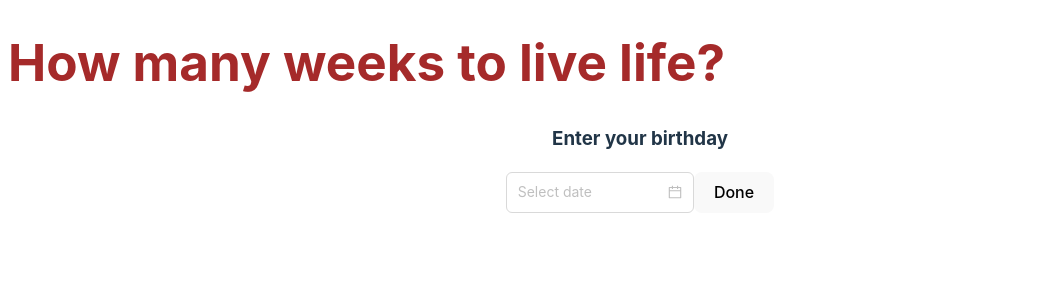
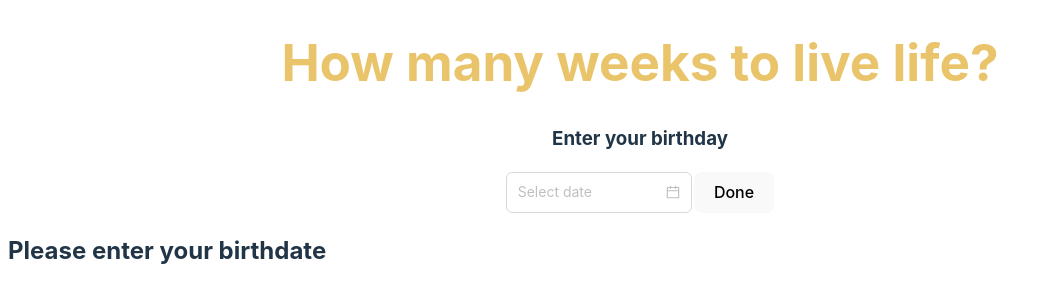
Before and after one commit to riverachacon/life-in-weeks, a React (Vite) app: page / in a window 1280 px wide. Shown: the top 302 px of the page, without its empty margins (0-1051 px from the left). Built offline with nearby package versions, Linux system fonts and the light colour scheme.

Commit message:
importing new component to App

```diff
--- a/src/components/App.css
+++ b/src/components/App.css
@@ -1,5 +1,8 @@
+.main-container {
+}
 h1 {
-  color: brown;
+  color: #e9c46a;
+  text-align: center;
 }
 .enterB {
   text-align: center;
@@ -15,5 +18,5 @@ form {
   padding-right: 5%;
 }
 .submitButton {
-  /* margin-left: 5%; */
+  margin-left: 0.6%;
 }
--- a/src/components/App.jsx
+++ b/src/components/App.jsx
@@ -1,10 +1,13 @@
 import { useState, useEffect } from "react";
 import "./App.css";
 import SelectDate from "./SelectDate";
+import LifeInWeeks from "./LifeInWeeks";
+
 function App() {
   const [date, setDate] = useState(""); // date is the same users birthday
   const [weeksLived, setWeeksLived] = useState("");
-  const weeksLeft = 4732 - weeksLived;
+  const weeksLeft = 4732 - weeksLived; // 4732 are 91 years
+
   useEffect(() => {
     if (date && weeksLived) {
       console.log("user birthday: ", date);
@@ -22,8 +25,18 @@ function App() {
   }
   return (
     <>
-      <h1>How many weeks to live life?</h1>
-      <SelectDate onDateSelected={handleDate} onWeeksLived={handleWeeksLived} />
+      <div className="main-container">
+        <h1>How many weeks to live life?</h1>
+        <SelectDate
+          onDateSelected={handleDate}
+          onWeeksLived={handleWeeksLived}
+        />
+        <LifeInWeeks
+          onBirthday={date}
+          onWeeksLived={weeksLived}
+          onWeeksLeft={weeksLeft}
+        />
+      </div>
     </>
   );
 }
```
